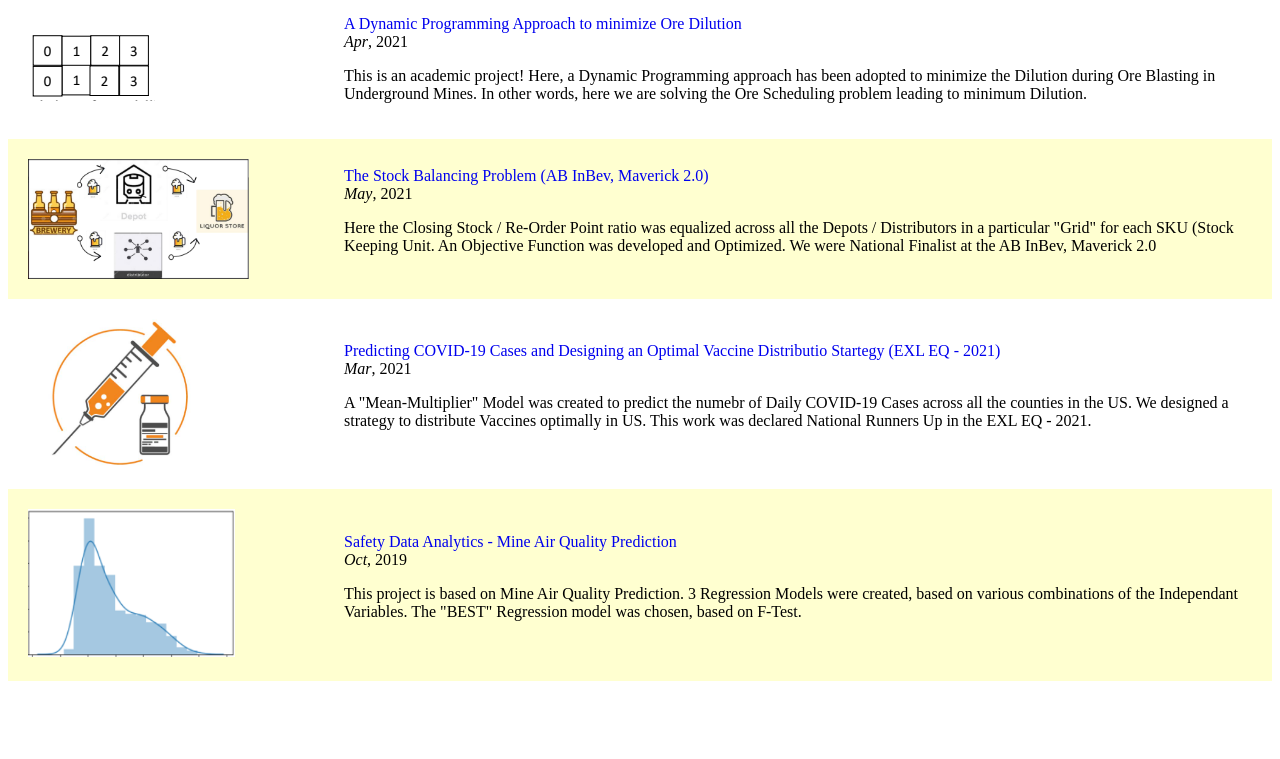
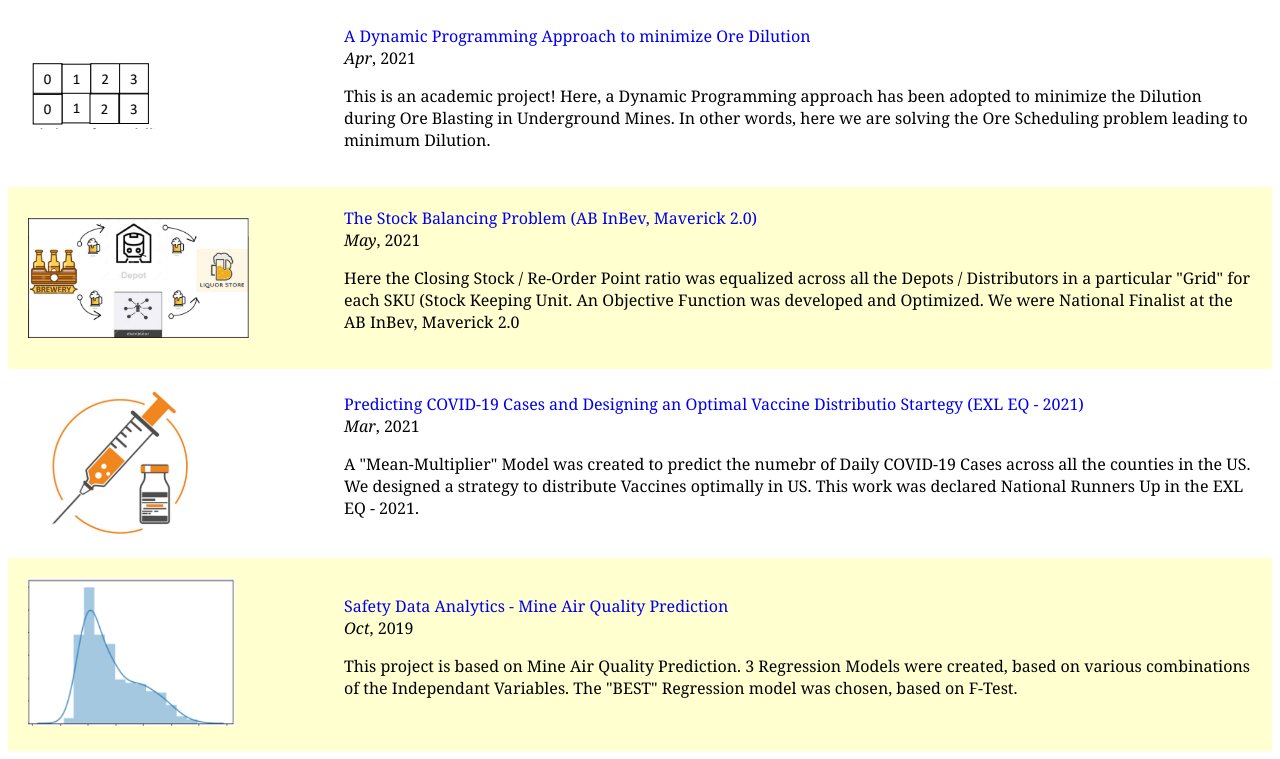
Before and after one commit to AM1729/AM1729.github.io, a plain HTML site: page projects.html in a window 1280 px wide. Shown: the part 124-883 px from the top of the page. Before the commit the page ends 813 px from the top, so only its background shows below. Drawn offline with Linux system fonts and the light colour scheme.

Commit message:
Update projects.html

```diff
--- a/projects.html
+++ b/projects.html
@@ -5,6 +5,11 @@
     <meta http-equiv="X-UA-Compatible" content="IE=edge">
     <meta name="viewport" content="width=device-width, initial-scale=1.0">
     <title>Projects</title>
+    <style>
+        a:hover {background-color: #ffffd0;}
+        body{font-family: Georgia;}
+    </style>
+
 </head>
 <body>
     <a href="index.html" style="text-decoration: none"> <h4> Back to Home!</h4> </a>
```
